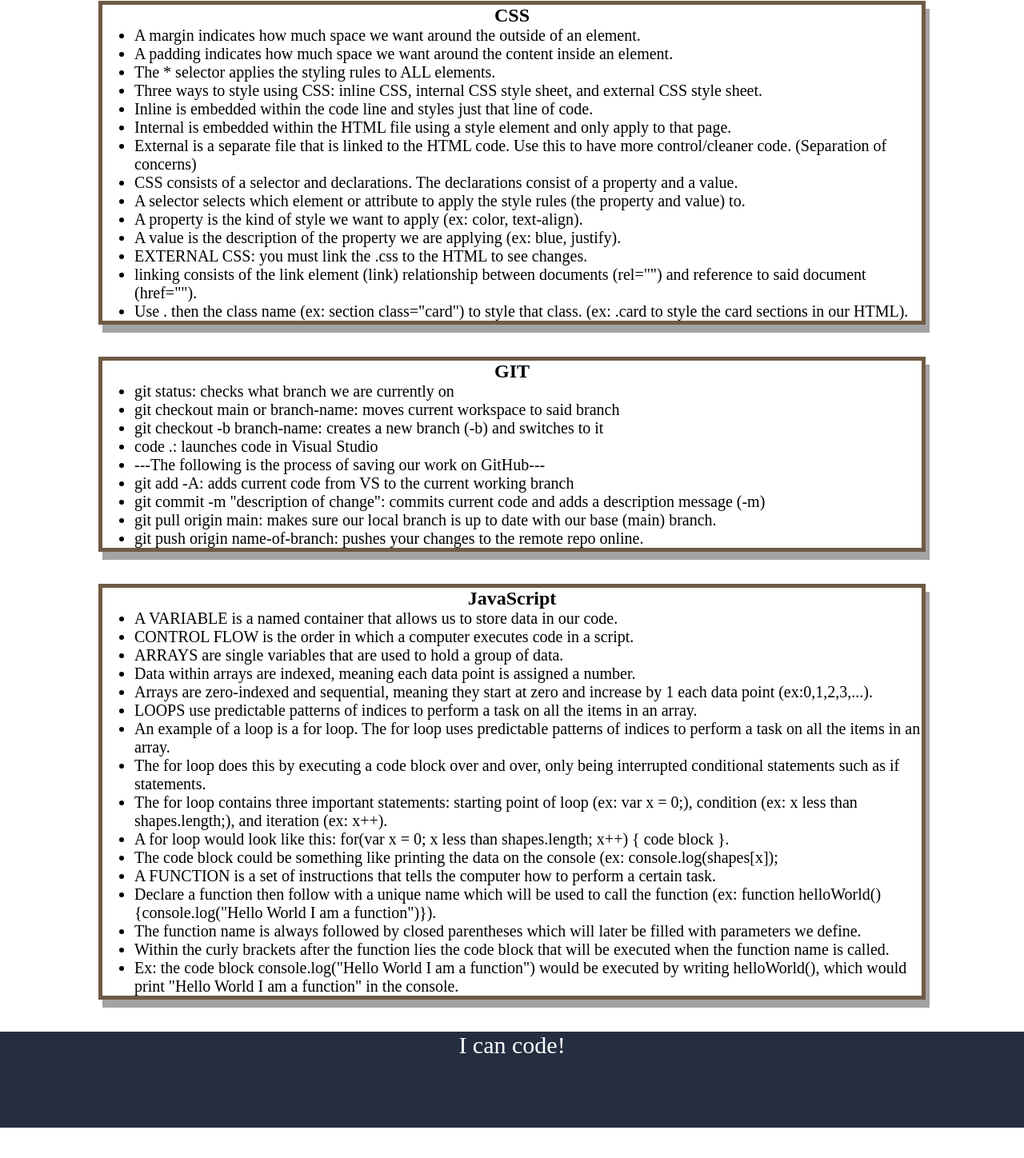
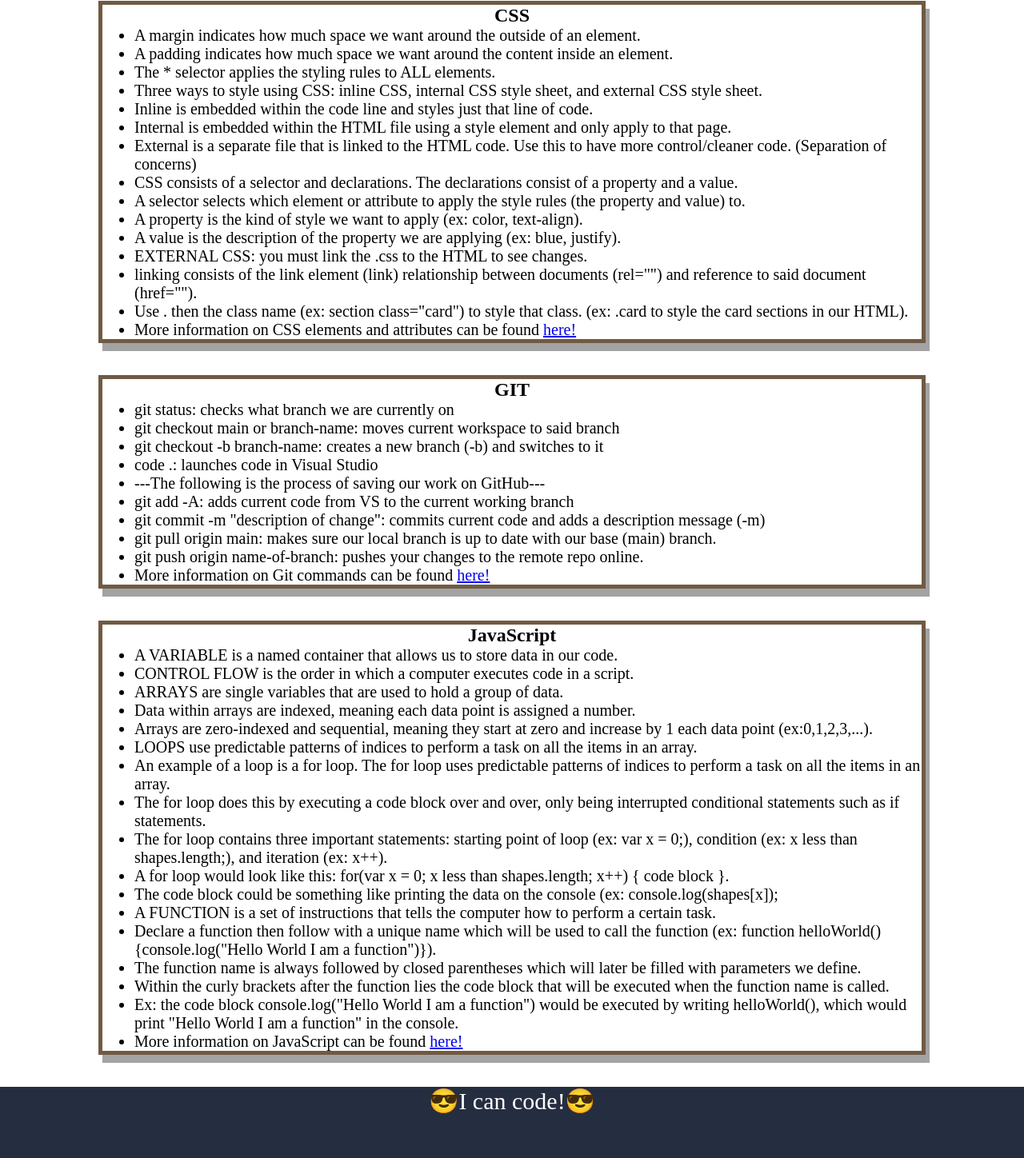
Before and after one commit to IVignollesJeong/prework-study-guide, a plain HTML site: page index.html in a window 1280 px wide. Shown: the part 374-1822 px from the top of the page at 80% size. Before the commit the page ends 1784 px from the top, so only its background shows below. Drawn offline with Linux system fonts and the light colour scheme.

Commit message:
Edit emojis on header and footer, add content to README, add links to content for additional resources.

```diff
--- a/index.html
+++ b/index.html
@@ -11,7 +11,7 @@
     <header id="top">
       <h1>Prework Study Guide</h1>
       <img src="./assets/bowtie-cat.png" alt="Profile image of cat wearing a bow tie." />
-      <h2>✨ Open the Console to See What's Happening ✨</h2>
+      <h2>🕵️ Open the Console to See What's Happening 🕵️</h2>
     </header>
     <main>
       <section class="card" id="html-section">
@@ -44,6 +44,7 @@
           <li>EXTERNAL CSS: you must link the .css to the HTML to see changes.</li>
           <li>linking consists of the link element (link) relationship between documents (rel="") and reference to said document (href="").</li>
           <li>Use . then the class name (ex: section class="card") to style that class. (ex: .card to style the card sections in our HTML).</li>
+          <li>More information on CSS elements and attributes can be found <a href="https://www.w3schools.com/cssref/index.php">here!</a></li>
 
 
 
@@ -65,6 +66,7 @@
           <li>git commit -m "description of change": commits current code and adds a description message (-m)</li>
           <li>git pull origin main: makes sure our local branch is up to date with our base (main) branch. </li>
           <li>git push origin name-of-branch: pushes your changes to the remote repo online.</li>
+          <li>More information on Git commands can be found <a href="https://education.github.com/git-cheat-sheet-education.pdf">here!</a></li>
 
 
         </ul>
@@ -91,6 +93,7 @@
           <li>The function name is always followed by closed parentheses which will later be filled with parameters we define.</li>
           <li>Within the curly brackets after the function lies the code block that will be executed when the function name is called.</li>
           <li>Ex: the code block console.log("Hello World I am a function") would be executed by writing helloWorld(), which would print "Hello World I am a function" in the console.</li>
+          <li>More information on JavaScript can be found <a href="https://websitesetup.org/wp-content/uploads/2020/09/Javascript-Cheat-Sheet.pdf">here!</a></li>
 
 
         </ul>
@@ -99,7 +102,7 @@
     </main>
 
     <footer>
-      <p>I can code!</p>
+      <p>😎I can code!😎</p>
     </footer>
     <script src="./assets/script.js"></script>
   </body>
```
Also changed, not shown: 1 other file.
